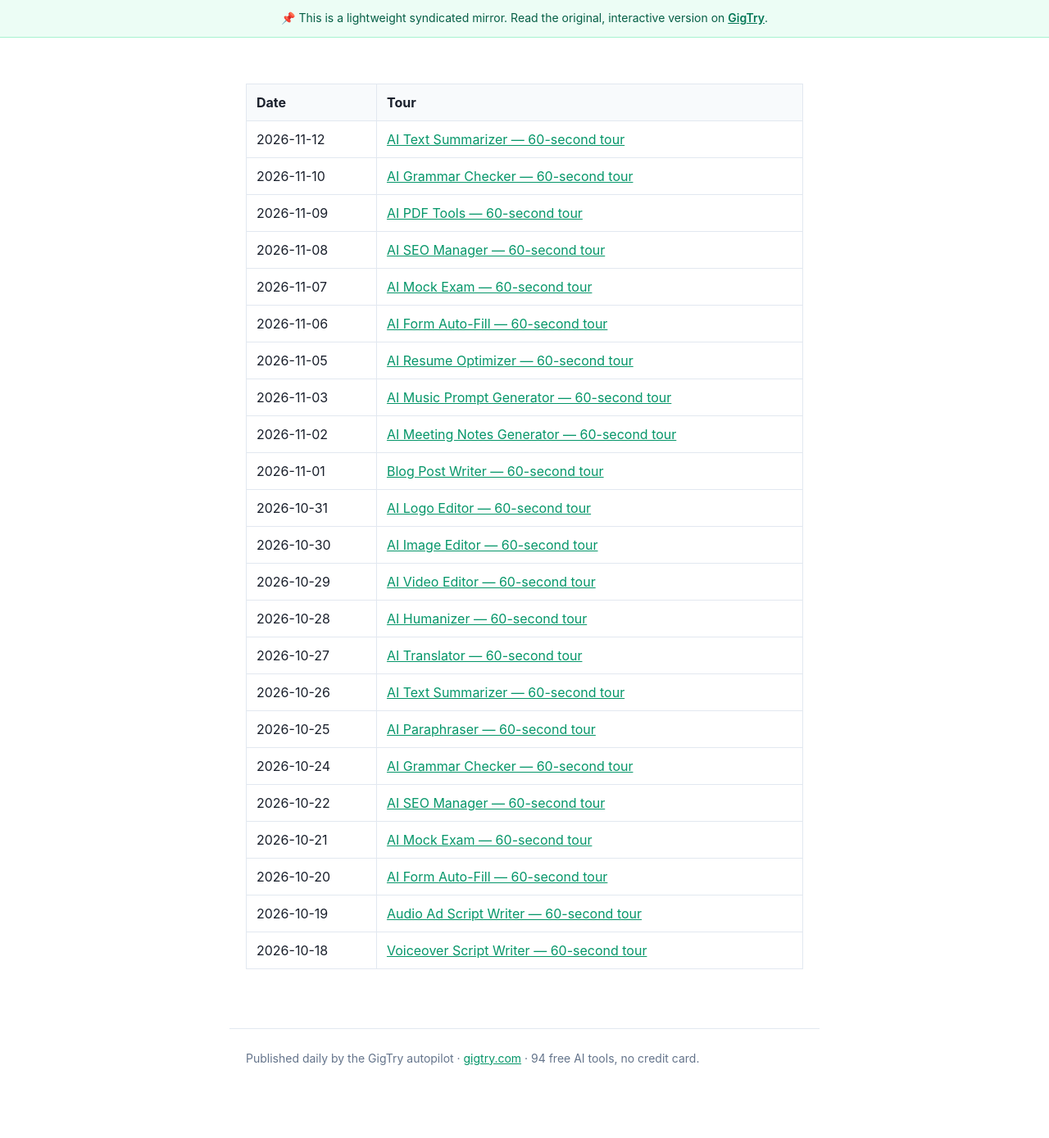
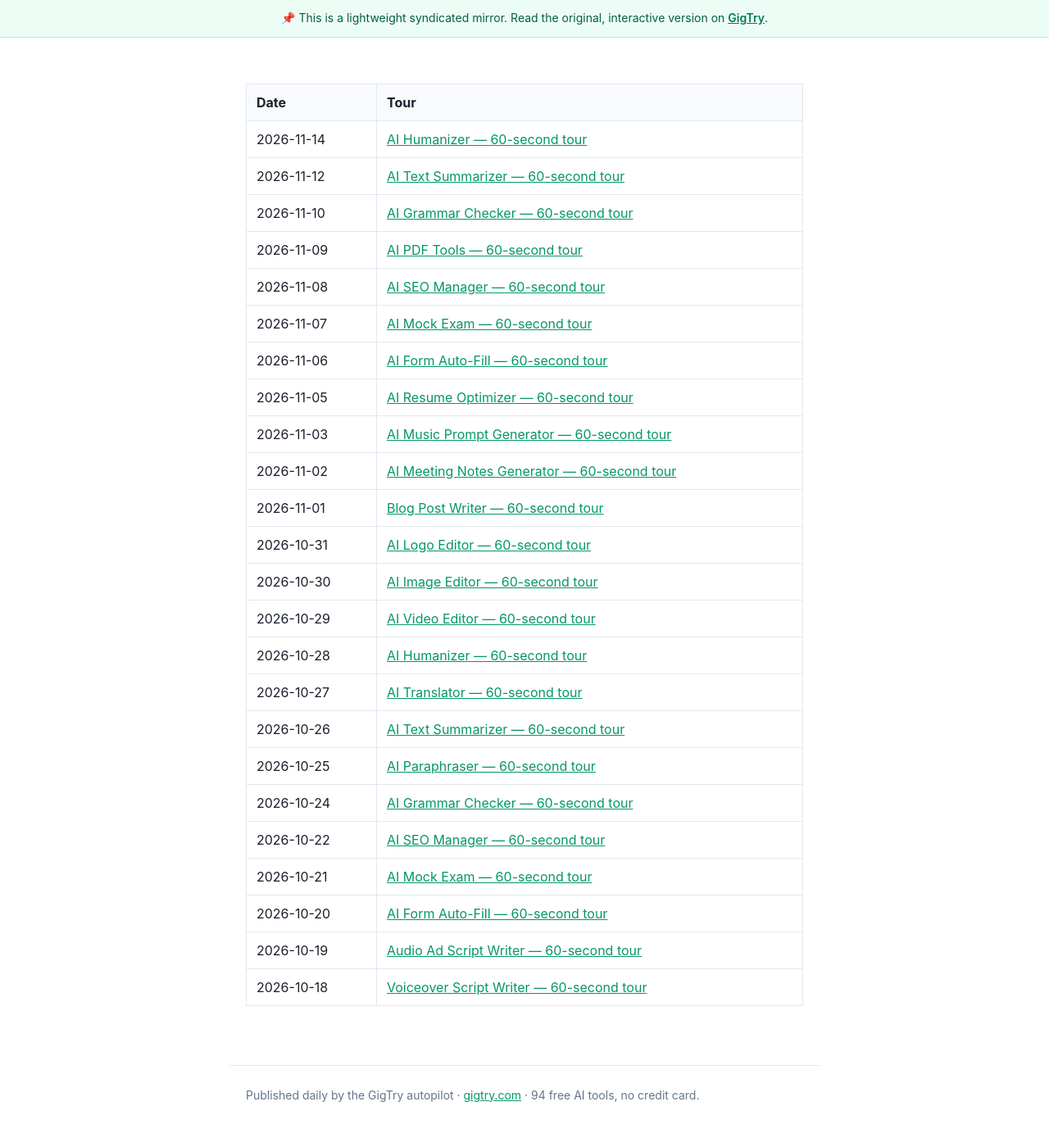
Before and after one commit to gigtryinfo-dev/gigtry-public, a Jekyll site: the page built from posts/daily/index.md, in a window 1280 px wide. Shown: the whole page at 82% size. Built offline with Jekyll 4.4.1, drawn with Linux system fonts in a browser that asks for light colours; before the commit the page ends 1344 px from its top, so only the background shows below that.

Commit message:
daily index: 2026-11-14

```diff
--- a/posts/daily/index.md
+++ b/posts/daily/index.md
@@ -7,6 +7,7 @@
 
 | Date | Tour |
 |------|------|
+| 2026-11-14 | [AI Humanizer — 60-second tour](https://gigtryinfo-dev.github.io/gigtry-public/posts/daily/2026-11-14-ai-humanizer.html) |
 | 2026-11-12 | [AI Text Summarizer — 60-second tour](https://gigtryinfo-dev.github.io/gigtry-public/posts/daily/2026-11-12-text-summarizer.html) |
 | 2026-11-10 | [AI Grammar Checker — 60-second tour](https://gigtryinfo-dev.github.io/gigtry-public/posts/daily/2026-11-10-grammar-checker.html) |
 | 2026-11-09 | [AI PDF Tools — 60-second tour](https://gigtryinfo-dev.github.io/gigtry-public/posts/daily/2026-11-09-ai-pdf-tools.html) |
```
